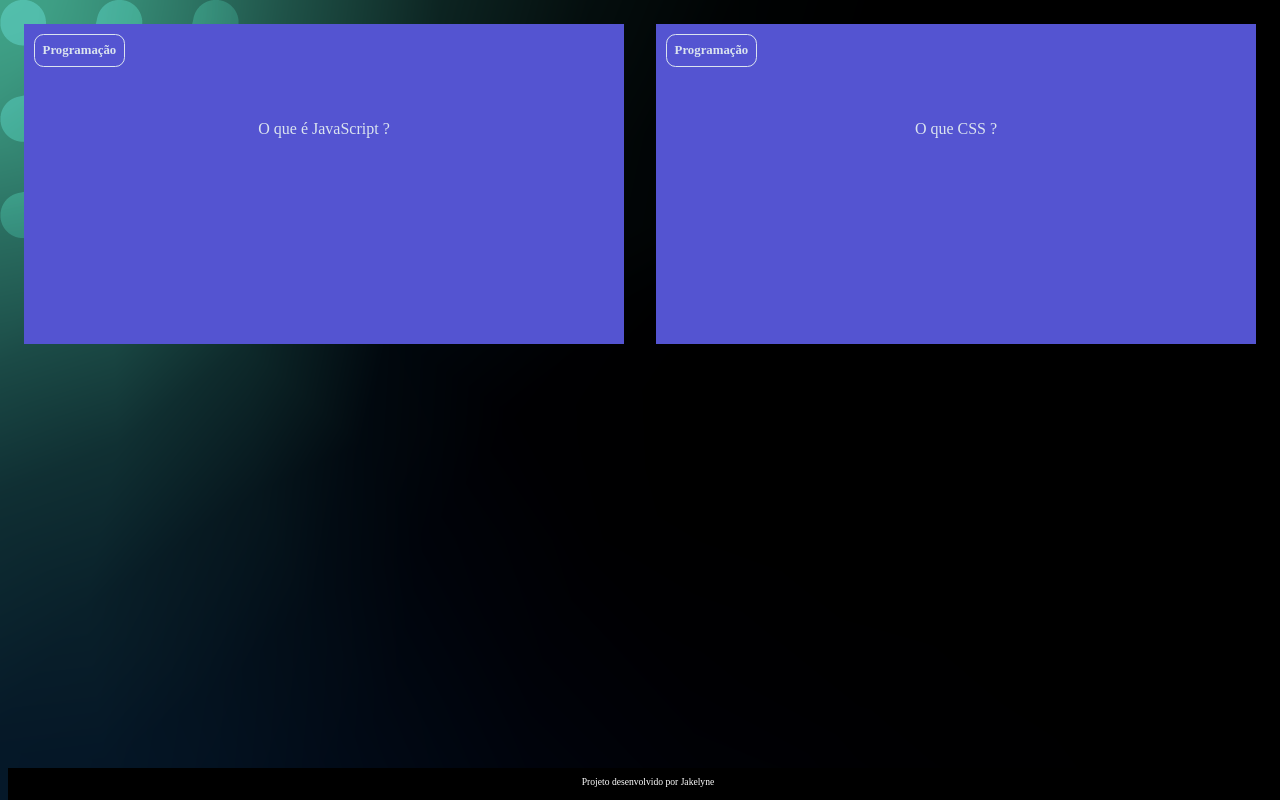
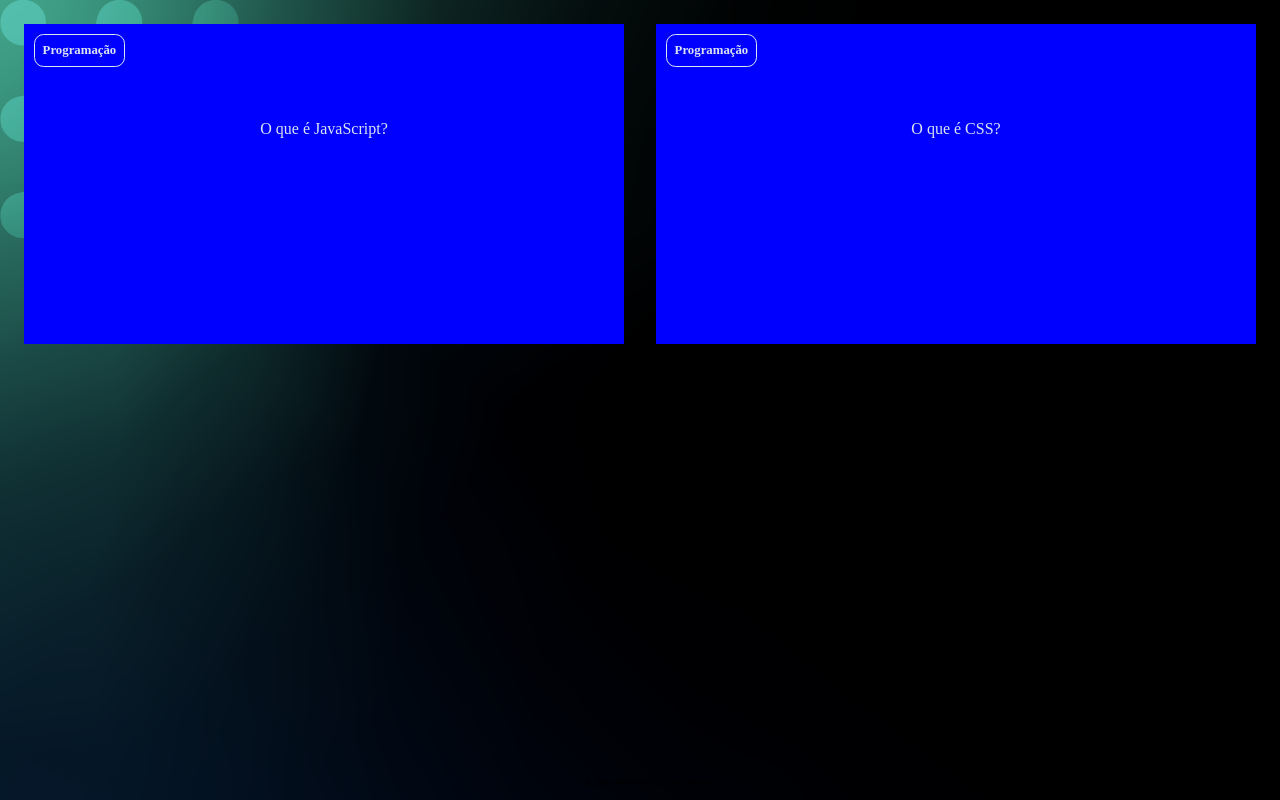
Before and after one commit to Jakelynefatima/flash-card, a plain HTML site: page index.html in a window 1280 px wide. Drawn offline with Linux system fonts and the light colour scheme.

Commit message:
Add files via upload

```diff
--- a/index.html
+++ b/index.html
@@ -5,7 +5,7 @@
     <meta charset="UTF-8">
     <meta http-equiv="X-UA-Compatible" content="IE=edge">
     <meta name="viewport" content="width=device-width, initial-scale=1.0">
-    <title>FLASH CARD</title>
+    <title>Flash Card</title>
     <link rel="stylesheet" href="style.css">
 </head>
 
@@ -16,32 +16,28 @@
                 <div class="cartao__conteudo">
                     <h3>Programação</h3>
                     <div class="cartao__conteudo__pergunta">
-                        <p> O que é JavaScript ?</p>
+                        <p> O que é JavaScript?</p>
                     </div>
                     <div class="cartao__conteudo__resposta">
-                       <p> O JavaScript é uma linguagem de Programação.</p>
+                        <p>O JavaScript é uma linguagem de Programação.</p>
                     </div>
                 </div>
-
             </article>
             <article class="cartao">
                 <div class="cartao__conteudo">
                     <h3>Programação</h3>
                     <div class="cartao__conteudo__pergunta">
-                      <p> O que CSS ? </p>
+                        <p> O que é CSS?</p>
                     </div>
                     <div class="cartao__conteudo__resposta">
-
-                       <p> O CSS é uma linguagem de Estilização.</p>
+                        <p> O CSS é uma linguagem de Estilização.</p>
                     </div>
                 </div>
-
             </article>
         </section>
     </main>
     <footer>
-        <p>Projeto desenvolvido por Jakelyne</p>
-    </footer>
+        <p>Projeto desenvolvido por Jaquda
 </body>
 
 </html>
--- a/style.css
+++ b/style.css
@@ -1,27 +1,18 @@
-:root {
-  --bege: bisque;
-  --preto: #000;
-  --branco: #fff;
+
+:root{
+  --text-color: #dbe4ef;
+  --card-front-color: #144480;
+  --card-back-color: #00f4bf;
 }
 
-:root {
-  --text-color: #DBE4EF;
-  --card-front-color: #144480;
-  --card-back-color: #00F4BF;
-}
-
-
-body {
+body{
    background: url(FlashCard/img/bg-desktop.webp);
    font-family: Bai Jamjuree;
 }
 
-#container {
-
+#container{
    display: flex;
-
 }
-
 
 .cartao {
    margin: 1rem 1rem;
@@ -30,13 +21,13 @@ body {
    flex-basis: calc(33% - 6rem);
 }
 
-.cartao__conteudo {
+.cartao__conteudo{
    background-color: var(--card-front-color);
    text-align: center;
-  background-color: rgb(84, 84, 209);
+   background-color: blue;
    height: 100%;
    transform-style: preserve-3d;
-  transition: transform300m ease-in-out;
+   transition: transform 300ms ease-in-out;
 }
 
 .cartao__conteudo__pergunta{
@@ -49,8 +40,7 @@ body {
    font-weight: 700;
 }
 
-
-.cartao__conteudo h3 {
+.cartao__conteudo h3{
    color: var(--text-color);
    border: 1px solid var(--text-color);
    text-align: left;
@@ -60,7 +50,6 @@ body {
    border-radius: 0.6rem;
    font-size: 1vw;
    backface-visibility: hidden;
-
 }
 
 .cartao__conteudo p{
@@ -85,20 +74,16 @@ body {
    transform: rotateY(180deg);
 }
 
-
-
-
-
-footer {
+footer{
    background-color: var(--preto);
-  color: var(--branco);
+   color:var(--branco);
    position: fixed;
    bottom: 0;
    width: 100%;
    height: 2rem;
 }
 
-footer p {
+footer p{
    text-align: center;
    font-size: 0.6rem;
    margin-top: 0.5rem;
```
Lines whose indentation alone changed are shown as unchanged.
